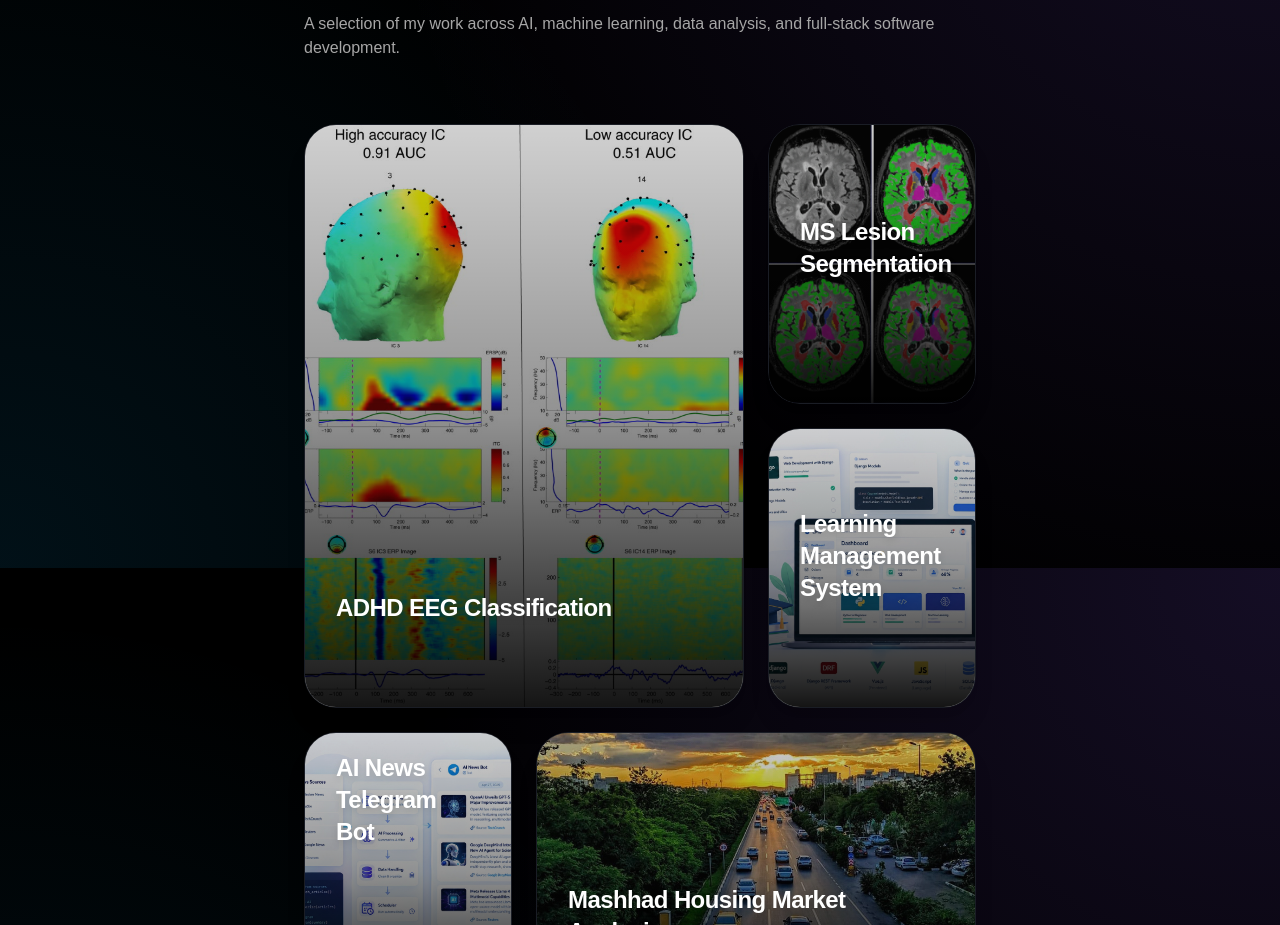
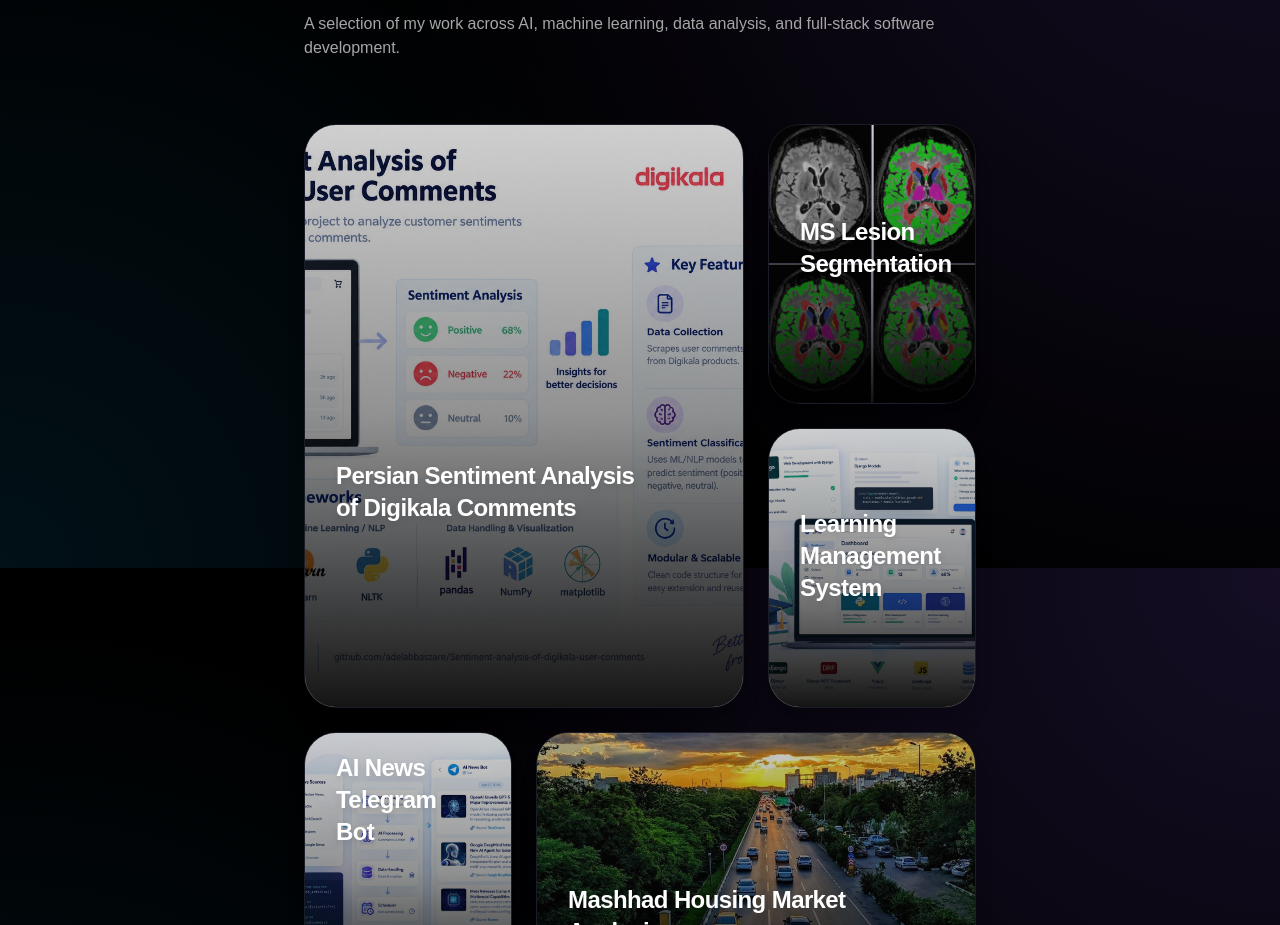
Before and after one commit to adelabbaszare/adelabbaszare.github.io, a React (Vite) app: page / in a window 1280 px wide. Shown: the part 2632-3557 px from the top of the page. Built offline with nearby package versions, Linux system fonts and the light colour scheme; the HTML template or start-up script is replaced by a standard one.

Commit message:
feat(projects): replace project entry with Digikala sentiment analysis

```diff
--- a/src/components/ProjectsSection/ProjectsSection.tsx
+++ b/src/components/ProjectsSection/ProjectsSection.tsx
@@ -5,10 +5,10 @@
   const projects = [
     {
       id: 1,
-      title: "ADHD EEG Classification",
-      subtitle: "EEG signal analysis and ADHD vs. Control classification using machine learning and deep learning.",
-      link: "https://github.com/adelabbaszare/ADHD_Classification_EEG",
-      image: "/images/projects/adhd-eeg-classification.jpg",
+      title: "Persian Sentiment Analysis of Digikala Comments",
+      subtitle: "A modular Persian NLP sentiment analysis pipeline for Digikala user comments, combining Selenium/BeautifulSoup web scraping, Persian text preprocessing, TF-IDF vectorization, and four classical ML classifiers (Logistic Regression, Naive Bayes, SVM, Random Forest) with stratified 5-fold cross-validation, pytest, and GitHub Actions CI.",
+      link: "https://github.com/adelabbaszare/Sentiment-analysis-of-digikala-user-comments",
+      image: "/images/projects/Sentiment Analysis Project Infographic.webp",
       className: "md:col-span-2 md:row-span-2",
     },
     {
```
Also changed, not shown: public/images/projects/Sentiment Analysis Project Infographic.webp (added).
